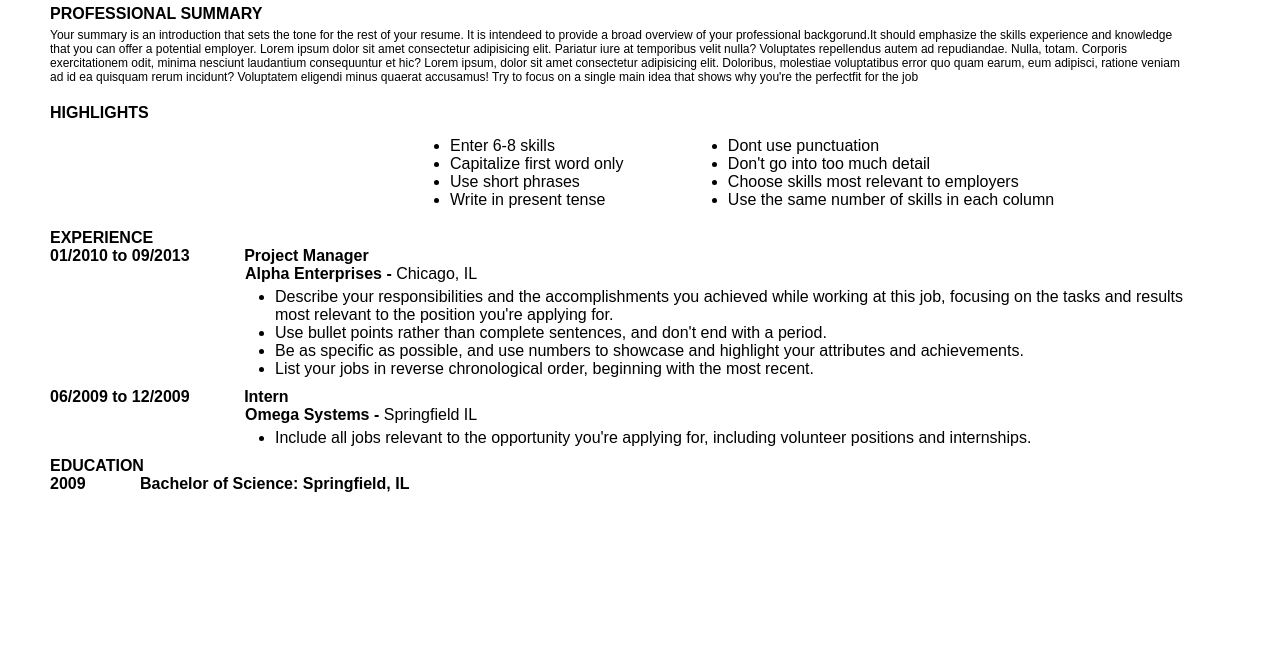
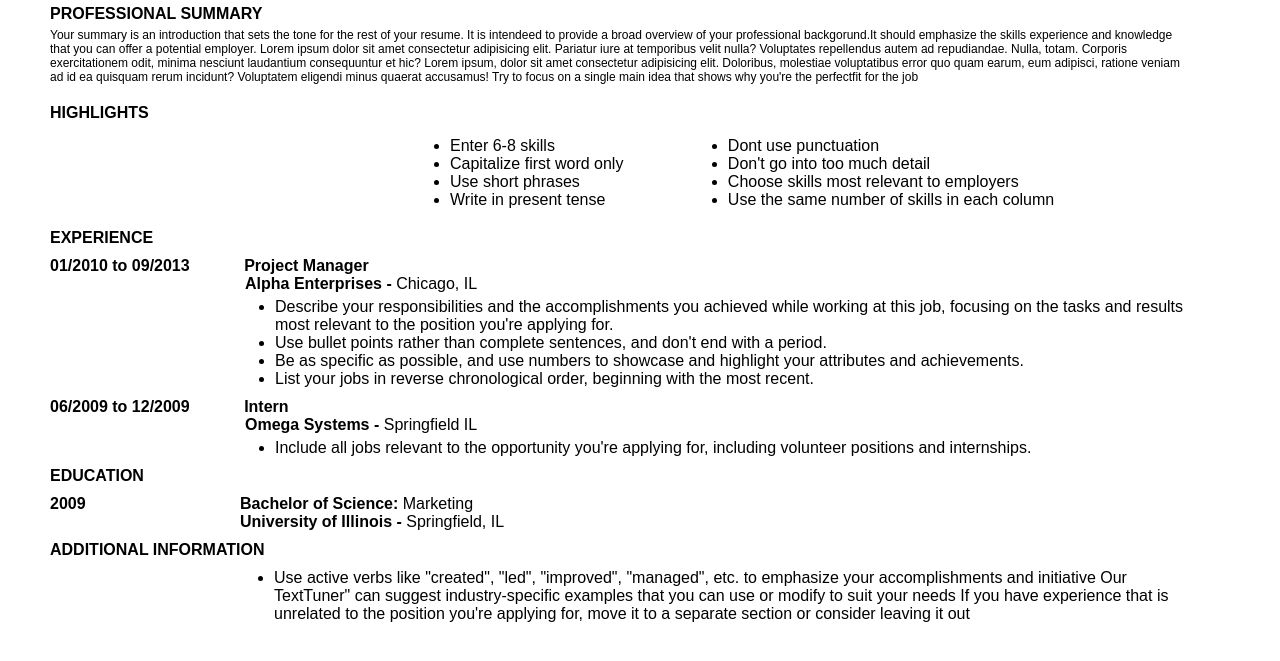
Before and after one commit to farruxaliyev299/front-task-cv, a plain HTML site: page CV/index.html in a window 1280 px wide. Shown: the part 129-790 px from the top of the page. Drawn offline with Linux system fonts and the light colour scheme.

Commit message:
Add files via upload

```diff
--- a/CV/index.html
+++ b/CV/index.html
@@ -5,9 +5,10 @@
     <meta http-equiv="X-UA-Compatible" content="IE=edge">
     <meta name="viewport" content="width=device-width, initial-scale=1.0">
     <link rel="stylesheet" href="style.css">
-    <title>Document</title>
+    <title>Civi</title>
 </head>
 <body>
+    <section class="head">
         <div class="header">
             <p class="strong">FIRST NAME</p>
             <p class="light">LAST NAME</p>
@@ -20,7 +21,9 @@
         <div class="info">
             <p>Street Adress , City, State Zip Code | H: Home Phone Number | C: Cell Phone Number | Email Adress</p>
         </div>
+    </section>
 
+    <section class="prosummary">
         <div class="sub-header-1">
             <p>PROFESSIONAL SUMMARY</p>
         </div>
@@ -30,6 +33,8 @@
                 Your summary is an introduction that sets the tone for the rest of your resume. It is intendeed to provide a broad overview of your professional backgorund.It should emphasize the skills experience and knowledge that you can offer a potential employer. Lorem ipsum dolor sit amet consectetur adipisicing elit. Pariatur iure at temporibus velit nulla? Voluptates repellendus autem ad repudiandae. Nulla, totam. Corporis exercitationem odit, minima nesciunt laudantium consequuntur et hic? Lorem ipsum, dolor sit amet consectetur adipisicing elit. Doloribus, molestiae voluptatibus error quo quam earum, eum adipisci, ratione veniam ad id ea quisquam rerum incidunt? Voluptatem eligendi minus quaerat accusamus! Try to focus on a single main idea that shows why you're the perfectfit for the job
             </p>
         </div>
+    </section>
+
     <section class="highlights">
         <div class="sub-header-2">
             <p>HIGHLIGHTS</p>
@@ -111,14 +116,33 @@
     </section>
 
     <section class="education">
-        <div class="sub-header-4">
+        <div class="sub-header-5">
             <p>EDUCATION</p>
-            <p class="sub-header-4-inline">2009</p>
-            <p class="sub-header-4-strong">Bachelor of Science:</p>
-            <p class="sub-header-4-light">Springfield, IL</p>
+            <p class="sub-header-5-inline">2009</p>
+            <p class="sub-header-5-strong">Bachelor of Science:</p>
+            <p class="sub-header-5-light">Marketing</p>
+        </div>
+
+        <div class="sub-context-5">
+            <p class="sub-context-5-strong">University of Illinois -</p>
+            <p class="sub-context-5-light">Springfield, IL</p>
         </div>
     </section>
 
+    <section class="addinfo">
+        <div class="sub-header-6">
+            <p>ADDITIONAL INFORMATION</p>
+        </div>
 
+        <div class="lists-4">
+            <ul>
+                <li>Use active verbs like "created", "led", "improved", "managed", etc. to
+                    emphasize your accomplishments and initiative Our TextTuner" can
+                    suggest industry-specific examples that you can use or modify to suit
+                    your needs If you have experience that is unrelated to the position you're
+                    applying for, move it to a separate section or consider leaving it out</li>
+            </ul>
+        </div>
+    </section>
 </body>
 </html>
--- a/CV/style.css
+++ b/CV/style.css
@@ -8,6 +8,7 @@ body{
     margin-top: 50px;
     margin-left: 50px;
     margin-right: 90px;
+    margin-bottom: 50px;
 }
 
 .header{
@@ -70,6 +71,7 @@ body{
 
 .inline-header-1{
     display: inline-block;
+    margin-top: 10px;
 }
 
 .inline-header-2{
@@ -130,20 +132,46 @@ body{
     margin-top: 5px;
 }
 
-.sub-header-4{
+.sub-header-5{
     margin-top: 10px;
     font-weight: bold;
 }
 
-.sub-header-4-strong{
+.sub-header-5-strong{
     display: inline-block;
-    margin-left: 50px;
+    margin-left: 150px;
 }
 
-.sub-header-4-light{
+.sub-header-5-light{
     display: inline-block;
+    font-weight: 100;
 }
 
-.sub-header-4-inline{
+.sub-header-5-inline{
     display: inline-block;
+    margin-top: 10px;
 }
+
+.sub-context-5{
+    margin-left: 190px;
+}
+
+.sub-context-5-strong{
+    display: inline-block;
+    font-weight: bold;
+}
+
+.sub-context-5-light{
+    display: inline-block;
+    font-weight: 100;
+}
+
+.sub-header-6{
+    margin-top: 10px;
+    font-weight: bold;
+}
+
+.lists-4{
+    margin-top: 10px;
+    margin-left: 224px;
+}
```
Lines whose indentation alone changed are shown as unchanged.
